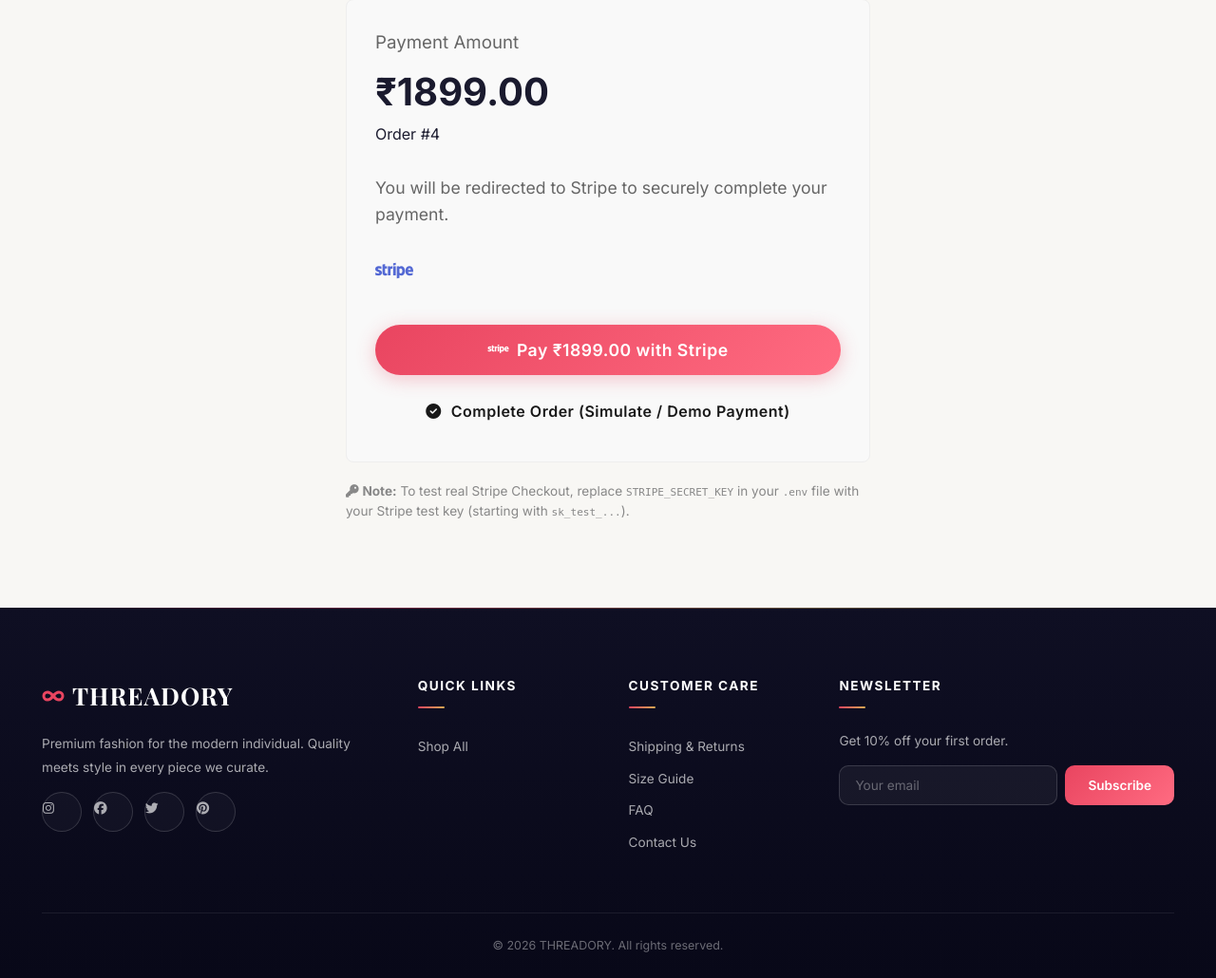
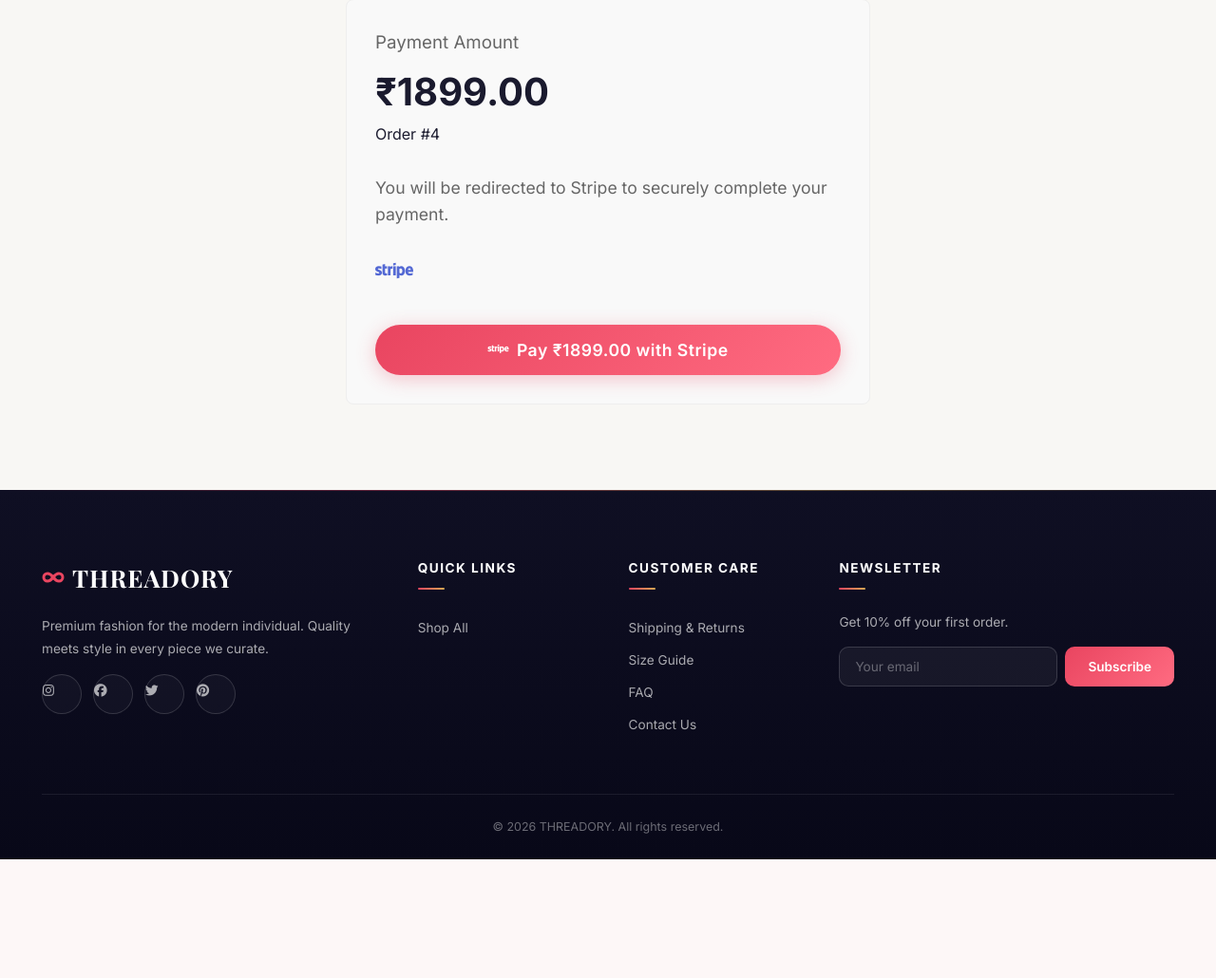
Before and after one commit to divyanshu155/mini-project, a Django app: page /payment/4/ in a window 1280 px wide. Shown: the part 303-1333 px from the top of the page at 95% size. After the commit the page ends 1208 px from the top, so only its background shows below. Run offline with Django 5.2, Linux system fonts and the light colour scheme; data comes from the database, SQL or seed files in the repository.

Commit message:
Remove demo payment simulation button and note from checkout

```diff
--- a/store/templates/store/dummy_payment.html
+++ b/store/templates/store/dummy_payment.html
@@ -23,24 +23,13 @@
                 </div>
             </div>
 
-            <form method="POST" action="{% url 'store:create_checkout_session' order.id %}" style="margin-bottom: 15px;">
+            <form method="POST" action="{% url 'store:create_checkout_session' order.id %}">
                 {% csrf_token %}
                 <button type="submit" class="btn btn-primary btn-lg btn-block" style="font-size: 1.1rem; background-color: #5469d4; border-color: #5469d4; width: 100%; display: flex; align-items: center; justify-content: center; gap: 8px;">
                     <i class="fab fa-stripe"></i> Pay ₹{{ order.total }} with Stripe
                 </button>
             </form>
-
-            <form method="POST" action="{% url 'store:mark_as_paid' order.id %}">
-                {% csrf_token %}
-                <button type="submit" class="btn btn-secondary btn-block" style="font-size: 1rem; width: 100%; opacity: 0.9;">
-                    <i class="fas fa-check-circle"></i> Complete Order (Simulate / Demo Payment)
-                </button>
-            </form>
         </div>
-
-        <p class="text-center" style="margin-top: 20px; font-size: 0.85em; color: #888;">
-            <i class="fas fa-key"></i> <strong>Note:</strong> To test real Stripe Checkout, replace <code>STRIPE_SECRET_KEY</code> in your <code>.env</code> file with your Stripe test key (starting with <code>sk_test_...</code>).
-        </p>
     </div>
 </section>
 {% endblock %}
```
